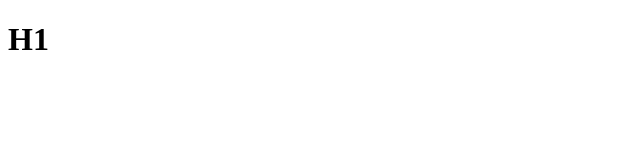
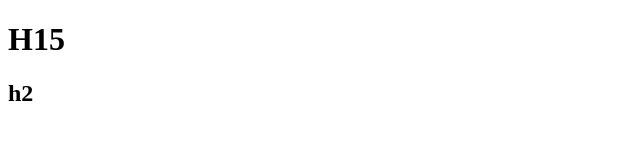
Before and after one commit to pawelsuchocki/Test, a plain HTML site: page index.html in a window 1280 px wide. Shown: the full height of the page, 0-640 px from the left. Drawn offline with Linux system fonts and the light colour scheme.

Commit message:
nowy tytul2

```diff
--- a/index.html
+++ b/index.html
@@ -4,6 +4,7 @@
 	<title>Title123</title>
 </head>
 <body>
-	<h1>H1</h1>
+	<h1>H15</h1>
+	<h2>h2</h2>
 </body>
 </html>
```
